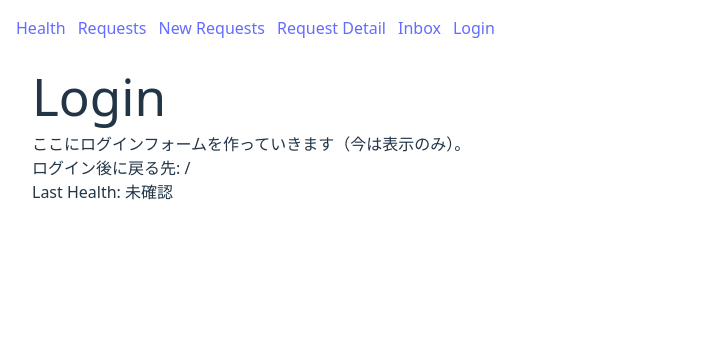
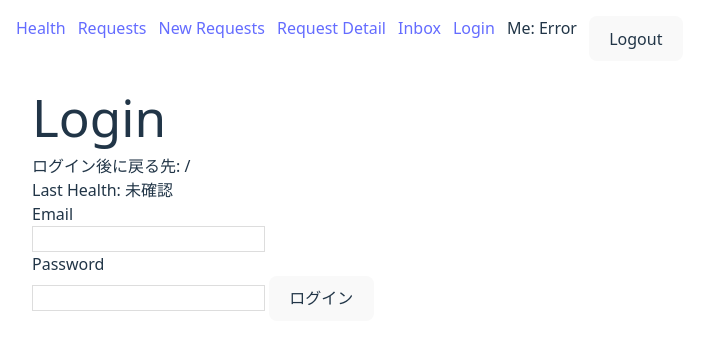
Before and after one commit to private-enpitsu/expense-workflow-react-springboot, a React (Vite) app in the folder frontend/expense-workflow-frontend/: page /login in a window 1280 px wide. Shown: the top 350 px of the page, without its empty margins (0-709 px from the left). Built offline with nearby package versions, Linux system fonts and the light colour scheme; no server answers.

Commit message:
ログアウト、状態表示、実装

```diff
--- a/frontend/expense-workflow-frontend/src/App.jsx
+++ b/frontend/expense-workflow-frontend/src/App.jsx
@@ -9,11 +9,11 @@
 */
 
 import { useEffect } from "react"; // Jotai atomへ「表示状態」を同期するためにuseEffectを使う
-import { useQuery } from "@tanstack/react-query"; // TanStack Query の useQuery を読み込む（Healthの取得はこれで実行する）
+import { useMutation, useQuery, useQueryClient } from "@tanstack/react-query"; // TanStack Query の useQuery を読み込む（Healthの取得はこれで実行する）
 import { useSetAtom } from "jotai"; // Jotaiの「atom更新」だけ使う（atom定義はlib/atoms.jsへ移した）
 import { healthSnapshotAtom, toastAtom } from "./lib/atoms"; // 共有atomを読み込む（/ が書いた状態を他画面で読めるようにする）
 // import { BrowserRouter, Routes, Route, Link } from "react-router-dom"; // React Router（ルーティング）を読み込む
-import { BrowserRouter, Routes, Route, Link, Navigate, Outlet, useLocation } from "react-router-dom"; // ルートガード（Navigate/Outlet/useLocation）を使うため追加で読み込む
+import { BrowserRouter, Routes, Route, Link, Navigate, Outlet, useLocation, useNavigate } from "react-router-dom"; // ルートガード（Navigate/Outlet/useLocation）を使うため追加で読み込む
 import { apiClient } from "./lib/apiClient"; // Axios共通クライアントを読み込む（疎通確認に使う）
 
 import LoginPage from "./pages/LoginPage"; // /login のページコンポーネントを読み込む
@@ -48,7 +48,8 @@ function HealthCheckPage() {
     retry: false // 失敗時に自動リトライしない（旧実装の挙動に寄せる）
   }); // useQuery の設定ここまで
 
-  const { data: meData, isLoading: isMeLoading, error: meError } = useQuery({
+  // const { data: meData, isLoading: isMeLoading, error: meError } = useQuery({
+  const { isLoading: isMeLoading, error: meError } = useQuery({
     queryKey: ["me"],
     queryFn: fetchMe,
     refetchOnWindowFocus: false,
@@ -151,40 +152,99 @@ function RequireAuth() {
   if (httpStatus === 401) { // 未認証（401 Unauthorized）ならログインページへリダイレクトする
     return <Navigate to="/login" state={{ from: location }} replace />; // ログイン後に戻ってこれるように state に from を渡す
   }
-// <Navigate />はReact Routerのコンポーネントで、指定したパスへリダイレクトするために使う
-//replaceリダイレクト前の不正なURLを履歴を残さないようにする
+  // <Navigate />はReact Routerのコンポーネントで、指定したパスへリダイレクトするために使う
+  //replaceリダイレクト前の不正なURLを履歴を残さないようにする
   if (error) { // その他のエラーが発生した場合
     return <div className={styles.page}>Auth error</div>; // まずはエラー表示にして原因切り分けを容易にする
   }
 
   return <Outlet />; // 認証済みなら子コンポーネントを表示する（<Route>の子要素がここに入る）
-}
+} // RequireAuthここまで
 
-export default function App() { // ルートコンポーネント（ルーティングのみ）
-  return ( // アプリ全体のUIを返す
-    <BrowserRouter> {/* URLに応じて画面を切り替える */}
-      <div className={styles.app}> {/* 全体コンテナ（アプリの外枠） */}
-        <ToastHost /> {/* 全ページ共通でToastを表示する（App直下に1回だけ置く） */}
-        <nav className={styles.nav}> {/* ナビゲーション（ページ移動） */}
-          <Link className={styles.navLink} to="/">Health</Link> {/* / に移動するリンク */}
-          <Link className={styles.navLink} to="/requests">Requests</Link> {/* /requests に移動するリンク（申請一覧：表示だけ） */}
-          <Link className={styles.navLink} to="/requests/new">New Requests</Link> {/* /requests/new に移動するリンク（申請作成：まずは表示だけ） */}
-          <Link className={styles.navLink} to="/requests/1">Request Detail</Link> {/* /requests/:id の確認用リンク（例として /requests/1 に移動する） */}
-          <Link className={styles.navLink} to="/inbox">Inbox</Link> {/* /login に移動するリンク */}
-          <Link className={styles.navLink} to="/login">Login</Link> {/* /login に移動するリンク */}
-        </nav>
+// --BrowserRouter の内側で useNavigate を使うために、Router配下の描画を担当するコンポーネントを用意する
+// useNavigate は “Router の中” でしか使えない
+// 置換前の App() は <BrowserRouter> を “Appのreturnの中” で作っているので、App() 自体は Routerの外側にいる扱い
+// だから App() の先頭で useNavigate() を呼ぶとエラーになる（＝使えない）
+// そこで Routerの内側にいるコンポーネント（AppShell）を新設して、そこで useNavigate を使うようにした
+function AppShell() {
 
-        <Routes> {/* URLと表示コンポーネントを対応付ける */}
-          <Route path="/" element={<HealthCheckPage />} /> {/* / は疎通確認ページ */}
-          <Route path="/login" element={<LoginPage />} /> {/* /login はログインページ */}
-          <Route element={<RequireAuth />}> {/* 以降のルートは認証が必要 */}
-            <Route path="/requests" element={<RequestsListPage />} /> {/* /requests は申請一覧ページ（表示だけ） */}
-            <Route path="/requests/new" element={<RequestCreatePage />} /> {/* /requests/new は申請作成ページ（表示だけ） */}
-            <Route path="/requests/:id" element={<RequestDetailPage />} /> {/* /requests/:id は申請詳細ページ（表示だけ） */}
-            <Route path="/inbox" element={<InboxPage />} /> {/* /inbox は承認待ち一覧ページ（表示だけ） */}
-          </Route> {/* 認証が必要なルートここまで */}
-        </Routes> {/* 保護ルートのまとまりを閉じる */}
-      </div>
+  const navigate = useNavigate(); // ログアウト後に /login へ遷移するためのナビゲーション関数を取得する
+  const queryClient = useQueryClient(); // ログアウト後に ["me"] を invalidate して再取得させるためのクライアントを取得する
+  const setToast = useSetAtom(toastAtom); // ログアウト成功/失敗をToastで通知するために toastAtom へ書き込む関数を取得する
+  const fetchMeForHeader = async () => { // ヘッダーに表示するための /api/me 取得処理を関数に分けます。
+    const res = await apiClient.get("/me"); // baseURL=/api と合成して GET /api/me を実行する（失敗時は例外が投げられる）
+    return res.data;; // 画面表示に必要なデータ（res.data）だけ返して、React Query の data として扱う
+  };
+
+  // /me を取得して「ヘッダーにログイン状態」を表示する
+  const { data: meData, isLoading: isMeLoading, error: meError } = useQuery({
+    queryKey: ["me"], // ログイン状態の正を ["me"] キャッシュに集約して invalidate で更新できるようにする
+    queryFn: fetchMeForHeader, // /me を実際に取得する関数として fetchMeForHeader を渡す
+    refetchOnWindowFocus: false, // フォーカスで勝手に再取得しない（挙動が追いやすいようにする）
+    retry: false // 401等をそのまま観測したいので自動リトライを無効にする
+  });
+
+  const meHttpStatus = meError?.response?.status ?? null; // AxiosエラーならHTTPステータスを取り出し、無ければnullにする
+  const isLoggedIn = !isMeLoading && meHttpStatus !== 401; // ローディングでも401でもエラーでもないときだけ「ログイン中」と見なす
+  const meLabel = isMeLoading ? "Checking..." : (meHttpStatus === 401 ? "Guest" : (meError ? "Error" : (meData?.email ?? "Logged in"))); // 表示用のラベルを状態に応じて作る
+  const logoutMutation = useMutation({ // ログアウト（POST /api/auth/logout）を Mutation として定義する
+    mutationFn: async () => { // ログアウト時に呼び出すAPI処理を定義する
+      await apiClient.post("/auth/logout"); // baseURL=/api と合成して POST /api/auth/logout を実行し、セッションから userId を削除させる
+    }, // API呼び出しの定義をここで終える
+
+    // ログアウトが成功したときの後処理を定義する
+    onSuccess: async () => {
+      await queryClient.invalidateQueries({ queryKey: ["me"] }); // /me のキャッシュを無効化して、以後の判定が未ログイン(401)になるように更新する
+      setToast({ // ログアウトが成功したことをユーザーに通知する
+        open: true,
+        type: "success",
+        message: "Logged out successfully"
+      });
+      navigate("/login", { replace: true }); // ログアウト後にログインページへリダイレクトし、履歴を残さない
+    }, // logout 成功時処理の定義をここで終える
+
+    // ログアウトが失敗したときの後処理を定義する
+    onError: (error) => {
+      const msg = error?.response ? `HTTP ${error.response.status}` : String(error); // AxiosエラーならHTTPコードを、そうでなければ文字列化して表示用メッセージを作る
+      setToast({ // 失敗理由をToastで通知して切り分けしやすくする
+        open: true,
+        type: "error",
+        message: `Logout 失敗: ${msg}`
+      });
+    } // 失敗時処理の定義をここで終える
+  });
+  return (
+    <div className={styles.app}> {/* 全ページ共通のレイアウトを適用する外枠コンテナとして表示する */}
+      <ToastHost /> {/* どのページでもToastを出せるようにホストを配置して常時表示にする */}
+      <nav className={styles.nav}> {/* Appのヘッダーとして常時表示するナビ領域を定義する */}
+        <Link className={styles.navLink} to="/">Health</Link> {/* 疎通確認ページへ移動するリンクを表示する */}
+        <Link className={styles.navLink} to="/requests">Requests</Link> {/* 申請一覧ページへ移動するリンクを表示する */}
+        <Link className={styles.navLink} to="/requests/new">New Requests</Link> {/* 申請作成ページへ移動するリンクを表示する */}
+        <Link className={styles.navLink} to="/requests/1">Request Detail</Link> {/* 申請詳細ページの確認用に固定IDへ移動するリンクを表示する */}
+        <Link className={styles.navLink} to="/inbox">Inbox</Link> {/* 承認待ち一覧ページへ移動するリンクを表示する */}
+        <Link className={styles.navLink} to="/login">Login</Link> {/* ログインページへ移動するリンクを表示する */}
+        <span className={styles.navLink}>Me: {meLabel}</span> {/* /api/me の状態をヘッダーに常時表示して認証状態を見える化する */}
+        <button type="button" className={styles.navLink} onClick={() => logoutMutation.mutate()} disabled={!isLoggedIn || logoutMutation.isPending}>Logout</button> {/* ログイン中だけ押せるLogoutボタンを表示し、押したらPOST /api/auth/logoutを実行する */}
+      </nav> {/* ナビ領域の定義をここで閉じる */}
+      <Routes> {/* URLと表示コンポーネントの対応を定義する */}
+        <Route path="/" element={<HealthCheckPage />} /> {/* / は疎通確認ページとして既存機能を維持して表示する */}
+        <Route path="/login" element={<LoginPage />} /> {/* /login はログインページとして表示する */}
+        <Route element={<RequireAuth />}> {/* ここから先を認証が必要なルートとしてまとめる */}
+          <Route path="/requests" element={<RequestsListPage />} /> {/* /requests は申請一覧ページとして表示する */}
+          <Route path="/requests/new" element={<RequestCreatePage />} /> {/* /requests/new は申請作成ページとして表示する */}
+          <Route path="/requests/:id" element={<RequestDetailPage />} /> {/* /requests/:id は申請詳細ページとして表示する */}
+          <Route path="/inbox" element={<InboxPage />} /> {/* /inbox は承認待ち一覧ページとして表示する */}
+        </Route> {/* 認証が必要なルート定義のまとまりをここで閉じる */}
+      </Routes> {/* ルート定義をここで閉じる */}
+    </div> // Router配下の外枠コンテナをここで閉じる
+  );
+} // AppShell ここまで
+
+// BrowserRouter を提供して、Router配下で AppShell を描画する最上位コンポーネントを定義する
+export default function App() { // BrowserRouter を提供して、Router配下で AppShell を描画する最上位コンポーネントを定義する
+  return ( // Router コンテキストを供給するために BrowserRouter を返す
+    <BrowserRouter> {/* ルーティング機能を有効化して、子コンポーネントで useNavigate 等を使えるようにする */}
+      <AppShell /> {/* Router配下のUI（ヘッダー＋Routes）をまとめた AppShell を描画する */}
     </BrowserRouter>
   );
-}
+} // App の定義をここで終える
--- a/frontend/expense-workflow-frontend/src/pages/LoginPage.jsx
+++ b/frontend/expense-workflow-frontend/src/pages/LoginPage.jsx
@@ -1,25 +1,65 @@
-// [目的] /login で「ログイン後に戻る先(from)」を受け取り可視化し、後続のログイン成功時リダイレクト接続の土台を作る // ファイルの役割
-// [呼び出し元/使用箇所] App.jsx の <Route path="/login" element={<LoginPage />} /> から表示され、RequireAuth が渡す state.from を読む // どこから使われるか
-// [入力と出力] 入力=react-router-dom の location.state（from）/ 出力=画面表示（ログイン後に戻る先を表示） // 入出力
-// [依存/前提] jotai（healthSnapshotAtom）/ react-router-dom（useLocation）/ CSS Modules（LoginPage.module.css）/ ログイン処理は未実装のため「成功時に戻る」は実行経路に入れない // 依存と前提
+// [目的] /login で「ログインフォーム送信 → セッション確立 → ログイン後に元の画面へ戻る」を実装する（初学者が認証フローを追えるようにする） // このファイルの役割
+// [呼び出し元/使用箇所] App.jsx の <Route path="/login" element={<LoginPage />} /> から表示され、RequireAuth が渡す state.from を読んで戻り先を決める // どこから使われるか
+// [入力と出力] 入力=フォーム入力（email/password）＋ location.state.from / 出力=ログイン成功時に navigate(from)・失敗時にToast表示 // 入出力の要点
+// [依存/前提] apiClient（/api 経由のAxios）・TanStack Query（useQueryClientで["me"]をinvalidate）・Jotai（toastAtomで通知）・認証はセッションCookie（HttpOnly）で運用する // 依存と前提
 
-import { useAtomValue } from "jotai"; // Jotaiのatomを「読む」ためのHook（このページでは読むだけにする）
-import { useLocation } from "react-router-dom"; // React Router の useLocation を読み込む（location.state.from を読むために使う）
-import { healthSnapshotAtom } from "../lib/atoms"; // Healthの表示状態を保持する共有atom（/ が更新した値を読む）
+import { useAtomValue, useSetAtom } from "jotai"; // Jotaiのatomを「読む」ためのHook（このページでは読むだけにする）
+import { useLocation, useNavigate } from "react-router-dom"; // React Router の useLocation を読み込む（location.state.from を読むために使う）
+import { healthSnapshotAtom, toastAtom } from "../lib/atoms"; // Healthの表示状態を保持する共有atom（/ が更新した値を読む）
 import styles from "./LoginPage.module.css"; // CSS Modulesを読み込む（仕様書：import styles from "./Xxx.module.css"）:contentReference[oaicite:5]{index=5}
+import { useQueryClient } from "@tanstack/react-query";
+import { useState } from "react";
+import { apiClient } from './../lib/apiClient';
 
 export default function LoginPage() { // /login で表示するページ（表示だけ）
 
   const healthSnapshot = useAtomValue(healthSnapshotAtom);
   const location = useLocation(); // ログインページに渡された state.from を取得する
+  const setToast = useSetAtom(toastAtom); // Toast通知用のatomのSetterを取得する
+  const navigate = useNavigate(); // ログイン成功時に元の画面へ戻すために使う（画面遷移）
+  const queryClient = useQueryClient(); // TanStack Query の QueryClient を取得する（ // ["me"] のキャッシュを無効化して、再判定を促すために使う）
+
   const fromPathname = location.state?.from?.pathname || "/"; // state.from.pathname があれば使い、なければ "/" にフォールバックする
+  const [email, setEmail] = useState(""); // email入力を保持する（controlled input）
+  const [password, setPassword] = useState(""); // password入力を保持する（controlled input）
+  const [isSubmitting, setIsSubmitting] = useState(false); // 二重送信を防ぐためのフラグ（送信中はボタンを無効化する）
+
+  const handleSubmit = async (e) => { // フォーム送信時の処理
+    e.preventDefault(); // ブラウザのデフォルト送信（ページ遷移）を止め、SPAとして処理する
+    setIsSubmitting(true); // 送信中フラグを立てる
+
+    // ログイン成功/失敗を例外で分岐するためtry/catchを使う
+    try {
+      await apiClient.post("/auth/login", { email, password }); // baseURL=/api と合成して POST /api/auth/login を実行する（セッションCookieがセットされる）
+      await queryClient.invalidateQueries(["me"]); // invalidateQueriesで直前の401キャッシュを捨て、次の画面で /api/me を取り直せるようにする
+      setToast({ open: true, type: "success", message: "ログインに成功しました。" }); // 成功通知をtoastにセットして表示する
+      navigate(fromPathname, { replace: true }); // ログイン成功後、元の画面へ戻る
+    } catch (error) {
+      const httpStatus = error.response?.status ?? null; // AxiosエラーならHTTPステータスを取り出し、無ければnullにする
+      const message = httpStatus === 401 ? "メールアドレスまたはパスワードが正しくありません（401）" : "ログインに失敗しました。"; // 401なら認証失敗メッセージ、エラーメッセージにする
+      setToast({ open: true, type: "error", message }); // 失敗Toastを出す
+    } finally { // 成功/失敗どちらでも必ず最後に実行する
+      setIsSubmitting(false); // 送信終了としてフラグを戻す（再送信可能にする）
+    }
+  }; // handleSubmitここまで
 
   return ( // UIを返す
     <div className={styles.page}> {/* ページコンテナ（CSS Modules） */}
-      <h1 className={styles.title}>Login</h1> {/* 見出し */}
-      <p className={styles.text}>ここにログインフォームを作っていきます（今は表示のみ）。</p> {/* 既存の説明文 */}
-      <p className={styles.text}>ログイン後に戻る先: { fromPathname }</p> {/* 追加: ログイン後に戻る先を表示する */}
-      <p className={styles.text}>Last Health: {healthSnapshot.status}</p> {/* 追加: Healthの状態を1行だけ表示する */}
+      <h1 className={styles.title}>Login</h1> {/* 見出し（ログイン画面） */}
+      <p className={styles.text}>ログイン後に戻る先: {fromPathname}</p> {/* RequireAuthから渡された戻り先を表示して確認しやすくする */}
+      <p className={styles.text}>Last Health: {healthSnapshot.status}</p> {/* 既存のHealth表示を残して、疎通UIを壊さない */}
+
+      <form onSubmit={handleSubmit}> {/* 送信時に handleSubmit を呼び出すフォーム */}
+        <p className={styles.text}>Email</p> {/* 入力欄のラベル（既存スタイルを使う） */}
+        <input value={email} onChange={(e) => setEmail(e.target.value)} disabled={isSubmitting} /> {/* email入力（送信中は無効化して二重送信を防ぐ） */}
+
+        <p className={styles.text}>Password</p> {/* 入力欄のラベル（既存スタイルを使う） */}
+        <input type="password" value={password} onChange={(e) => setPassword(e.target.value)} disabled={isSubmitting} /> {/* password入力（type=passwordで伏せ字にする） */}
+
+        <button type="submit" disabled={isSubmitting}> {/* 送信ボタン（送信中は無効化する） */}
+          {isSubmitting ? "ログイン中..." : "ログイン"} {/* 送信中は文言を変えて状態が分かるようにする */}
+        </button> {/* ボタンここまで */}
+      </form> {/* フォームここまで */}
     </div> // ページコンテナここまで
   );
 } // LoginPageここまで
--- a/frontend/expense-workflow-frontend/src/pages/LoginPage.module.css
+++ b/frontend/expense-workflow-frontend/src/pages/LoginPage.module.css
@@ -9,3 +9,7 @@
 .text { /* 説明文 */
   margin: 0; /* 余計な余白をなくす */
 } /* .text ここまで */
+
+form input {
+  border: 1px solid #ddd;
+}
```
Also changed, not shown: 1 other file (tests, documents, lock files or other folders).
